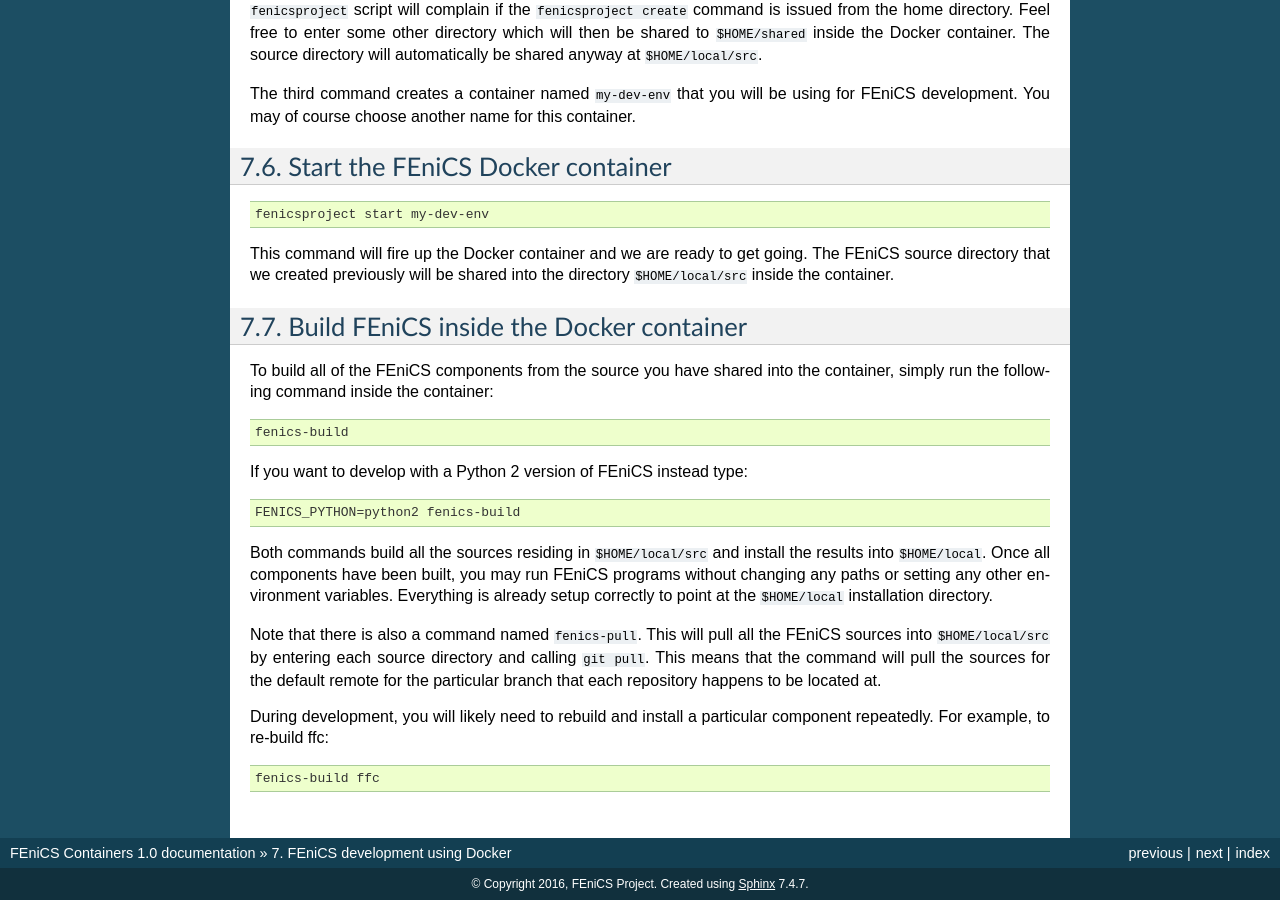
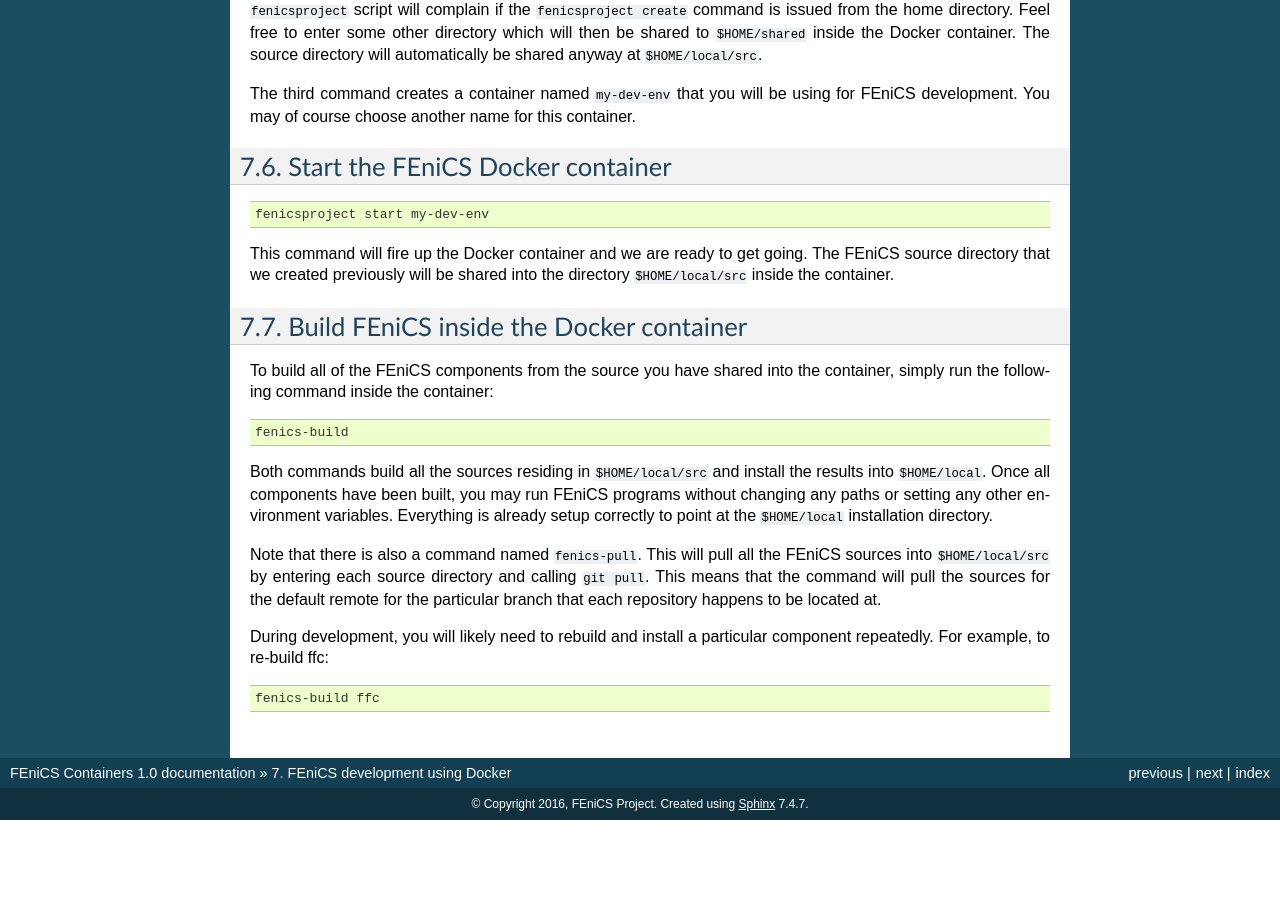
Before and after one commit to vacary/docker, a Sphinx documentation site: the page built from doc/source/developing.rst, in a window 1280 px wide and 900 px high, scrolled down 1730 px. Built offline with Sphinx 7.4.7, drawn with Linux system fonts in a browser that asks for light colours; after the commit the page ends 2550 px from its top, so only the background shows below that.

Commit message:
Remove Python 2 from dev-env doc

```diff
--- a/doc/source/developing.rst
+++ b/doc/source/developing.rst
@@ -161,12 +161,6 @@ container:
 
     fenics-build
 
-If you want to develop with a Python 2 version of FEniCS instead type:
-
-.. code-block:: console
-
-    FENICS_PYTHON=python2 fenics-build
-
 Both commands build all the sources residing in ``$HOME/local/src``
 and install the results into ``$HOME/local``. Once all components have
 been built, you may run FEniCS programs without changing any paths or
```
